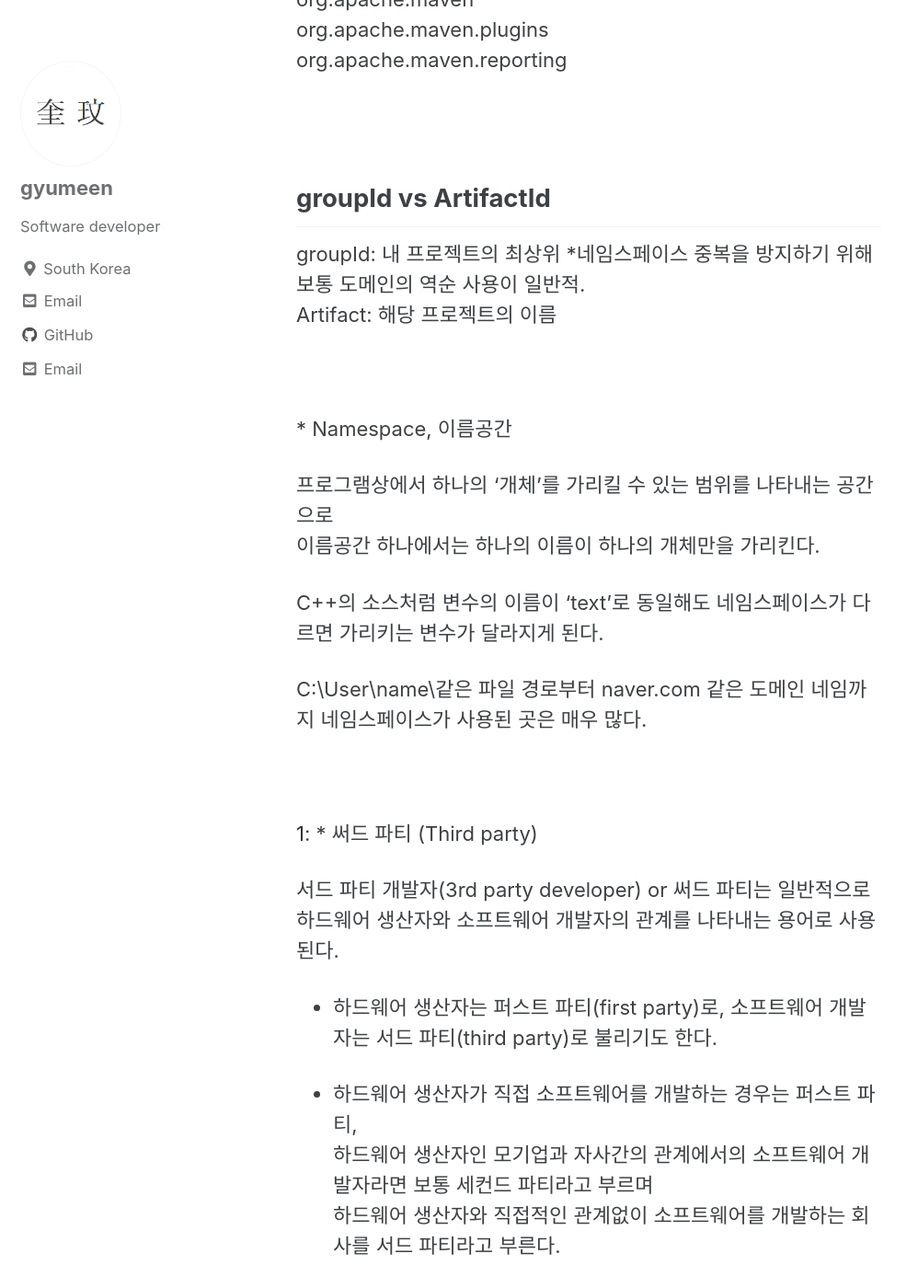
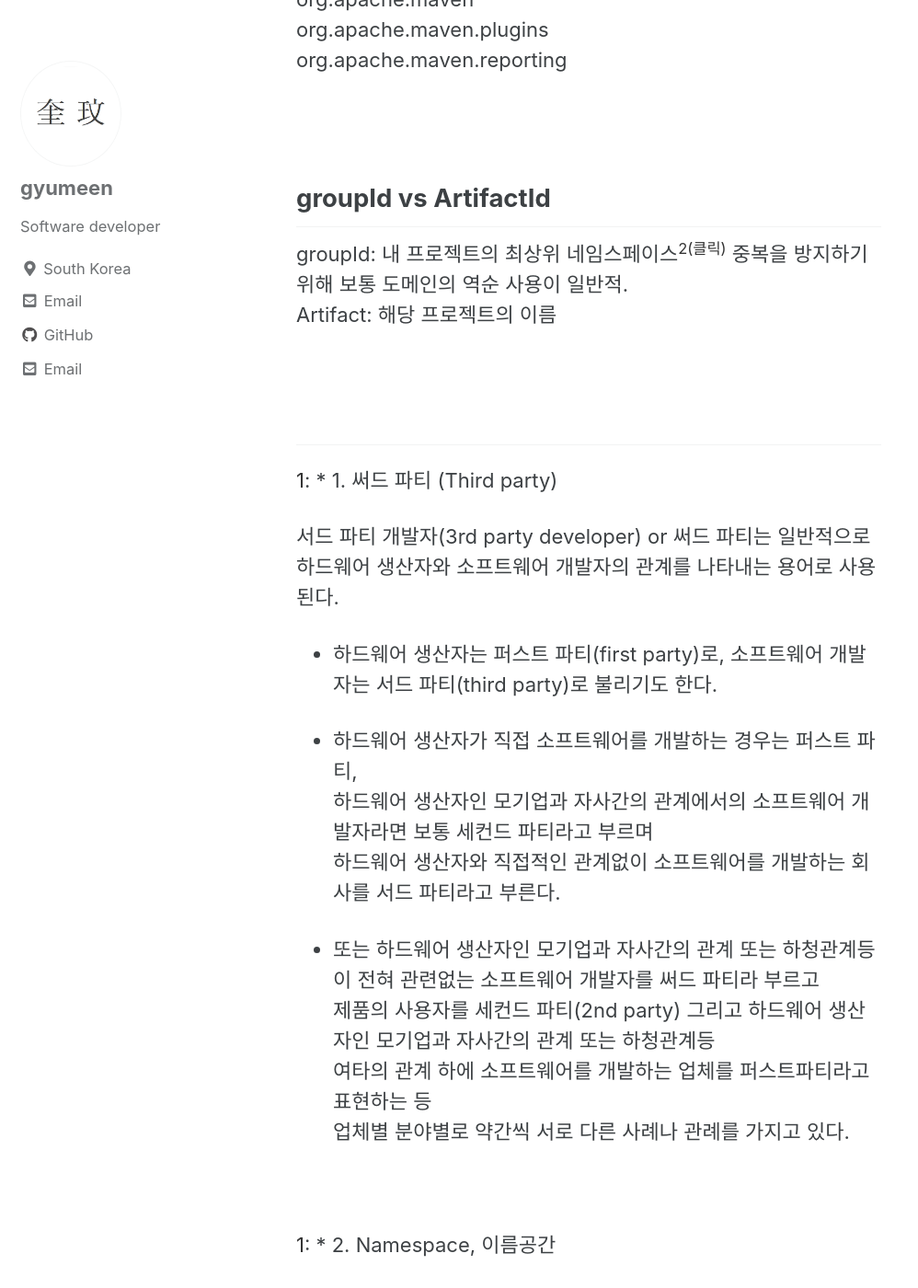
Before and after one commit to gyumeen/gyumeen.github.io, a Jekyll site: the page built from _posts/2021/Spring/2021-01-14-groupId.md, in a window 1280 px wide and 1400 px high, scrolled down 2309 px. Shown: the whole window at 92% size, without its empty margins (0-998 px from the left). Built offline with Jekyll 4.4.1, drawn with Linux system fonts in a browser that asks for light colours; cached includes are drawn as plain includes; comment, search, counter and statistics services are not loaded; some of the changed text lies outside the part shown.

Commit message:
Update 2021-01-14-groupId.md

```diff
--- a/_posts/2021/Spring/2021-01-14-groupId.md
+++ b/_posts/2021/Spring/2021-01-14-groupId.md
@@ -81,24 +81,15 @@ org.apache.maven.reporting
 
 ## groupId vs ArtifactId
 
-groupId: 내 프로젝트의 최상위 \*네임스페이스 중복을 방지하기 위해 보통 도메인의 역순 사용이 일반적.
+groupId: 내 프로젝트의 최상위 네임스페이스<sup>[2(클릭)](#footnote_2)</sup> 중복을 방지하기 위해 보통 도메인의 역순 사용이 일반적.
 Artifact: 해당 프로젝트의 이름
 
 <br/>
-
-\* Namespace, 이름공간
-
-프로그램상에서 하나의 '개체'를 가리킬 수 있는 범위를 나타내는 공간으로
-이름공간 하나에서는 하나의 이름이 하나의 개체만을 가리킨다.
-
-C++의 소스처럼 변수의 이름이 'text'로 동일해도 네임스페이스가 다르면 가리키는 변수가 달라지게 된다.
-
-C:\User\name\같은 파일 경로부터 naver.com 같은 도메인 네임까지 네임스페이스가 사용된 곳은 매우 많다.
-
-
 <br/>
 
-<a name="footnote_1">1</a>: \* 써드 파티 (Third party)
+-----------------
+
+<a name="footnote_1">1</a>: \* 1. 써드 파티 (Third party)
 
 서드 파티 개발자(3rd party developer) or 써드 파티는 일반적으로
 하드웨어 생산자와 소프트웨어 개발자의 관계를 나타내는 용어로 사용된다.
@@ -113,3 +104,14 @@ C:\User\name\같은 파일 경로부터 naver.com 같은 도메인 네임까지
 제품의 사용자를 세컨드 파티(2nd party) 그리고 하드웨어 생산자인 모기업과 자사간의 관계 또는 하청관계등
 여타의 관계 하에 소프트웨어를 개발하는 업체를 퍼스트파티라고 표현하는 등
 업체별 분야별로 약간씩 서로 다른 사례나 관례를 가지고 있다.
+
+<br/>
+
+<a name="footnote_1">1</a>: \*  2. Namespace, 이름공간
+
+프로그램상에서 하나의 '개체'를 가리킬 수 있는 범위를 나타내는 공간으로
+이름공간 하나에서는 하나의 이름이 하나의 개체만을 가리킨다.
+
+C++의 소스처럼 변수의 이름이 'text'로 동일해도 네임스페이스가 다르면 가리키는 변수가 달라지게 된다.
+
+C:\User\name\같은 파일 경로부터 naver.com 같은 도메인 네임까지 네임스페이스가 사용된 곳은 매우 많다.
```
